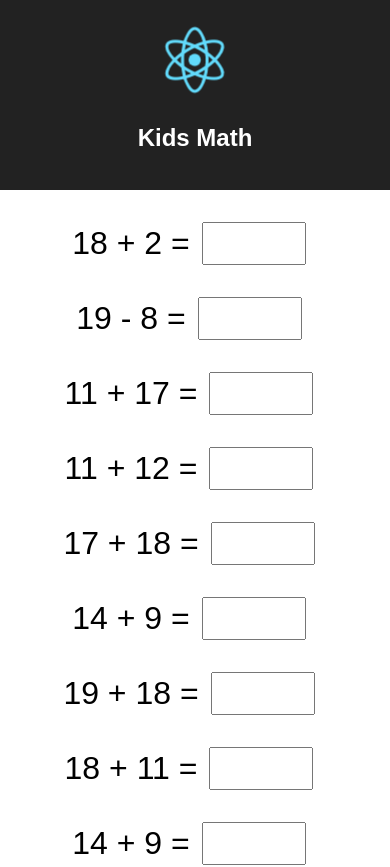
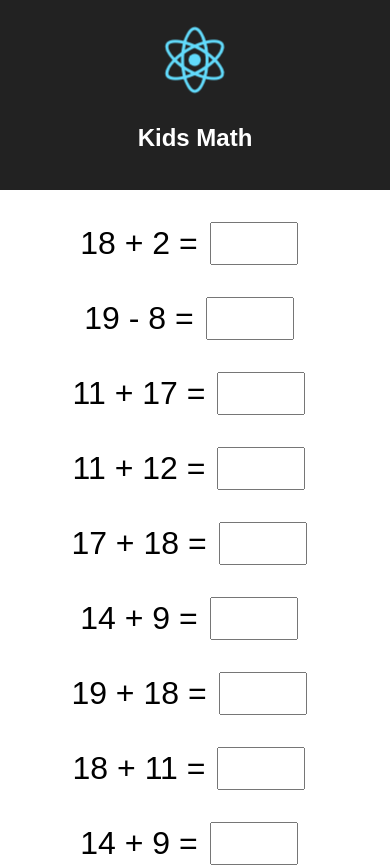
Before and after one commit to kidsmath/kidsmath, a React (Create React App) app: page / in a window 390 px wide. Shown: the top 867 px of the page. Built offline with nearby package versions, Linux system fonts and the light colour scheme.

Commit message:
Make result input width smaller to fit mobile device better

```diff
--- a/src/Question.css
+++ b/src/Question.css
@@ -6,7 +6,7 @@
     font-size: xx-large;
     margin-left: 12px;
     margin-right: 12px;
-    width: 3em;
+    width: 2.5em;
 }
 
 .lhs {
```
